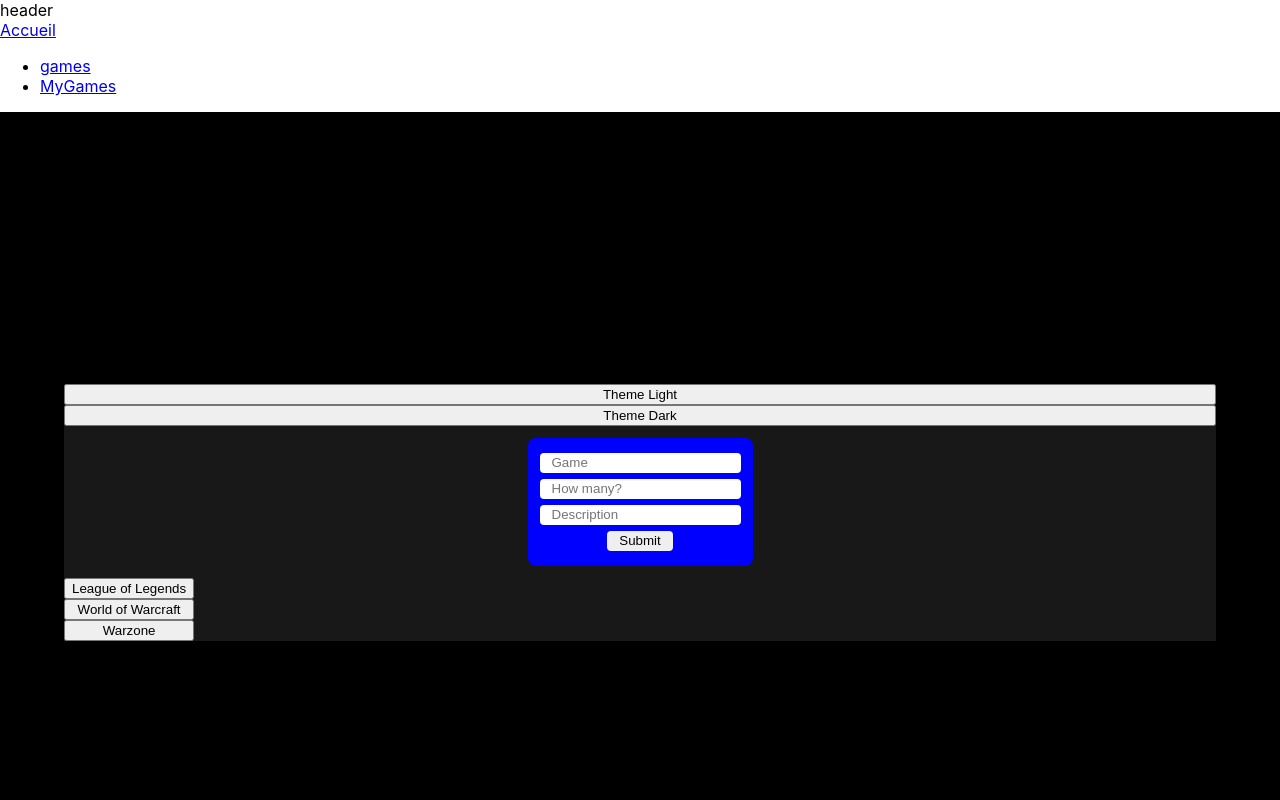
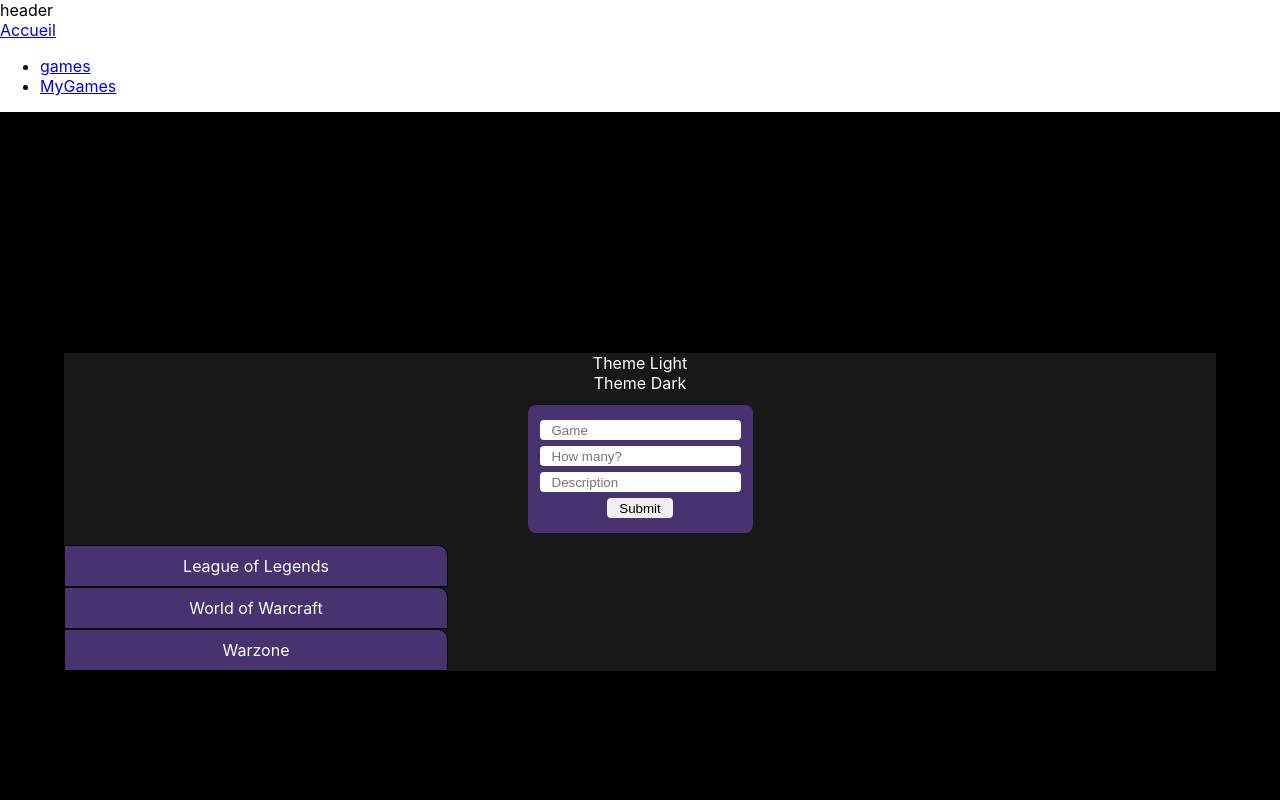
Before and after one commit to rockwe/hommeinvisible, a React (Create React App) app: page /mygames in a window 1280 px wide. Shown: the top 800 px of the page. Built offline with nearby package versions, Linux system fonts and the light colour scheme; sample sign-in values are in the browser's storage.

Commit message:
Debut du CSS, theme

```diff
--- a/src/App.css
+++ b/src/App.css
@@ -1,3 +1,13 @@
 .App {
   text-align: center;
 }
+button {
+  background: none;
+  border: 0;
+  color: inherit;
+  /* cursor: default; */
+  font: inherit;
+  line-height: normal;
+  overflow: visible;
+  padding: 0;
+}
--- a/src/components/gameForm/index.js
+++ b/src/components/gameForm/index.js
@@ -82,7 +82,7 @@ const FormStyled = styled.form`
   justify-content: center;
   margin: 12px;
   border-radius: 8px;
-  background-color: blue;
+  background-color: ${props => props.theme.formIn};
 `
 
 GameForm.propTypes = {
--- a/src/components/listGame/index.js
+++ b/src/components/listGame/index.js
@@ -24,21 +24,21 @@ function mapDispatchToProps(dispatch) {
 function Filters({ onGameChange }) {
   return (
     <Wrapper>
-      <button
+      <ButtonCustom
         value='League of Legends'
         onClick={e => onGameChange(e.target.value)}
       >
         League of Legends
-      </button>
-      <button
+      </ButtonCustom>
+      <ButtonCustom
         value='World of Warcraft'
         onClick={e => onGameChange(e.target.value)}
       >
         World of Warcraft
-      </button>
-      <button value='Warzone' onClick={e => onGameChange(e.target.value)}>
+      </ButtonCustom>
+      <ButtonCustom value='Warzone' onClick={e => onGameChange(e.target.value)}>
         Warzone
-      </button>
+      </ButtonCustom>
     </Wrapper>
   )
 }
@@ -49,6 +49,14 @@ Filters.propTypes = {
 const Wrapper = styled.div`
   display: flex;
   flex-direction: column;
+  width: 50%;
+`
+
+const ButtonCustom = styled.button`
+  background-color: ${props => props.theme.formIn};
+  border: solid thin ${props => props.theme.primary};
+  border-radius: 0 10px 0 0;
+  padding: 10px 0;
 `
 
 export default connect(mapStateToProps, mapDispatchToProps)(Filters)
--- a/src/components/listGroups/index.js
+++ b/src/components/listGroups/index.js
@@ -1,6 +1,6 @@
 import React from 'react'
 import PropTypes from 'prop-types'
-//import styled from 'styled-components'
+import styled from 'styled-components'
 
 import { connect } from 'react-redux'
 import GroupItem from '../groupItem/'
@@ -9,8 +9,7 @@ const Groups = props => {
   console.log('props', props)
 
   return (
-    <div>
-      <div>
+    <Wrapper>
       {props.gameState?.game?.map(form => {
         console.log('form', form)
         if (
@@ -27,8 +26,7 @@ const Groups = props => {
           ></GroupItem>
         )
       })}
-      </div>
-    </div>
+    </Wrapper>
   )
 }
 
@@ -36,6 +34,9 @@ Groups.propTypes = {
   filters: PropTypes.object,
   gameState: PropTypes.object
 }
+const Wrapper = styled.div`
+  width: 100%;
+`
 
 const mapStateToProps = state => ({
   gameState: state.formGame,
--- a/src/config/theme.js
+++ b/src/config/theme.js
@@ -1,13 +1,17 @@
 const themeLight = {
   primary: 'white',
   secondary: 'lightgray',
-  text: 'black'
+  text: 'black',
+  formIn: 'white',
+  formOut: 'lightgray'
 }
 
 const themeDark = {
   primary: 'black',
   secondary: '#181818',
-  text: 'white'
+  text: 'white',
+  formIn: '#483270',
+  formOut: '#181818'
 }
 
 export { themeDark, themeLight }
```
Also changed, not shown: 1 other file (tests, documents, lock files or other folders). Lines whose indentation alone changed are shown as unchanged.
